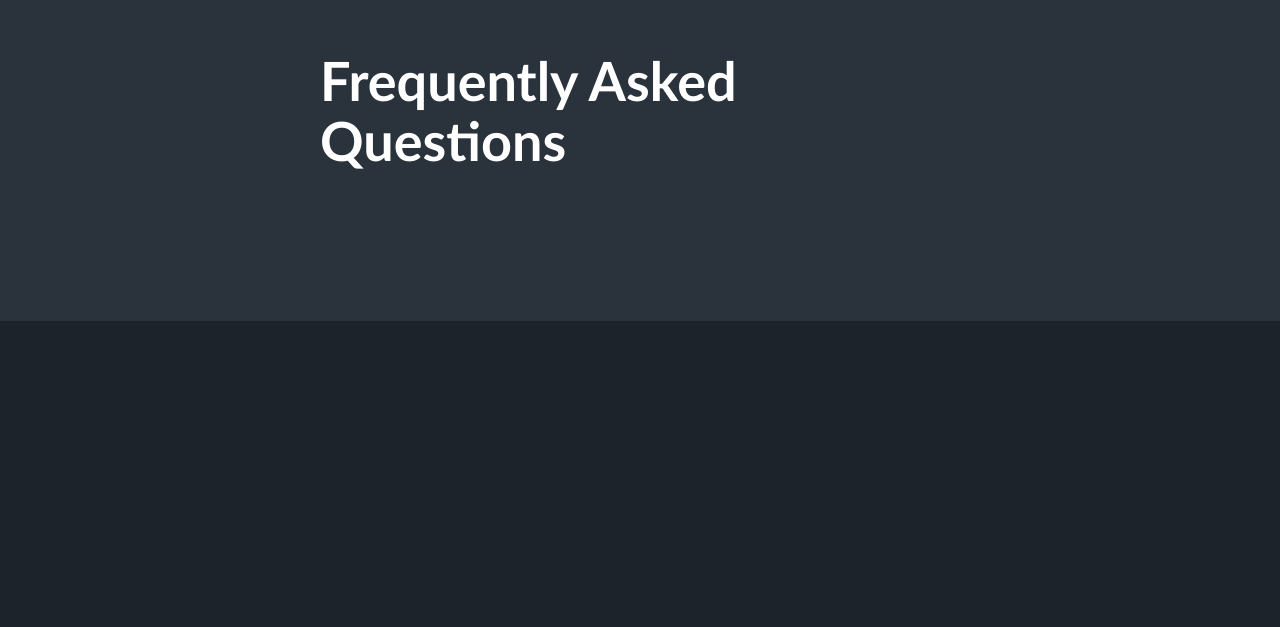
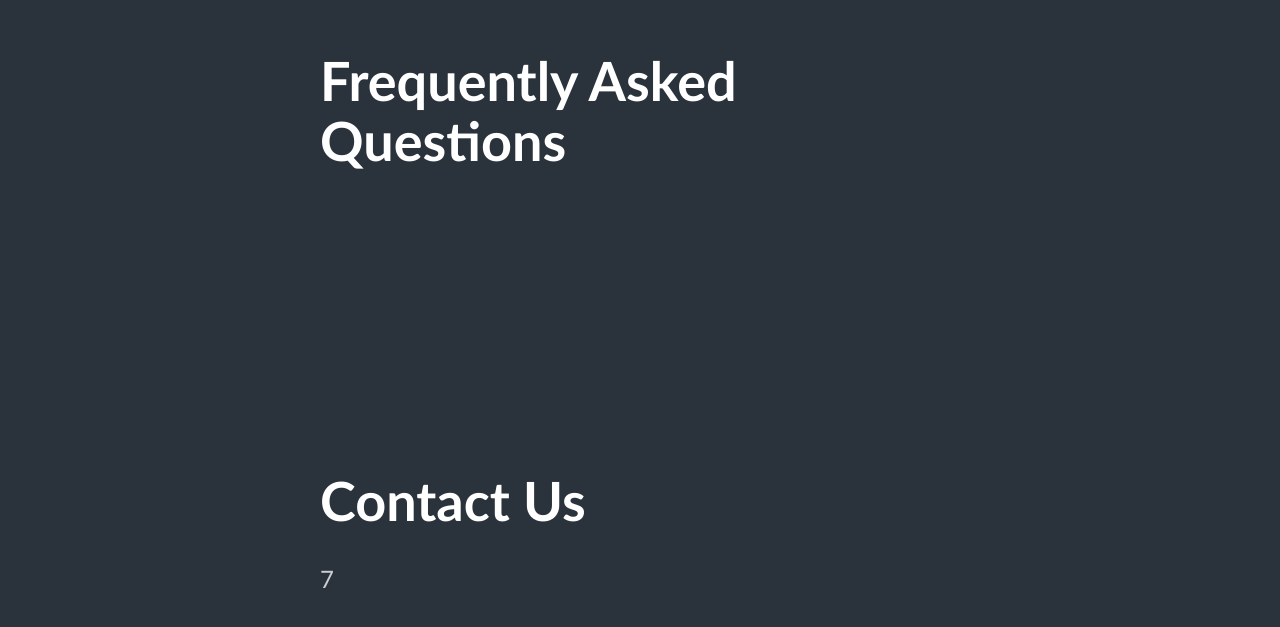
Before and after one commit to itaifish/wedding-website, a React (Vite) app: page / in a window 1280 px wide. Shown: the part 4444-5071 px from the top of the page. Before the commit the page ends 4765 px from the top, so only its background shows below. Built offline with nearby package versions, Linux system fonts and the light colour scheme.

Commit message:
progress

```diff
--- a/src/components/molecules/Body.tsx
+++ b/src/components/molecules/Body.tsx
@@ -1,3 +1,4 @@
+import ContactUs from '../organisms/ContactUs';
 import FrequentlyAskedQuestions from '../organisms/FrequentlyAskedQuestions';
 import LocationAndInfo from '../organisms/LocationAndInfo';
 import OurStory from '../organisms/OurStory';
@@ -12,6 +13,7 @@ export default function Body() {
 			<LocationAndInfo />
 			<RSVP />
 			<FrequentlyAskedQuestions />
+			<ContactUs />
 		</div>
 	);
 }
--- a/src/components/organisms/ContactUs.tsx
+++ b/src/components/organisms/ContactUs.tsx
@@ -1,5 +1,8 @@
+import { links } from '../molecules/Header';
+import Section from '../molecules/Section';
+
 const ContactUs = () => {
-	return <></>;
+	return <Section link={links.contact.to} title="Contact Us" body={<>7</>} />;
 };
 
 export default ContactUs;
```
Also changed, not shown: public/robots.txt (added).
